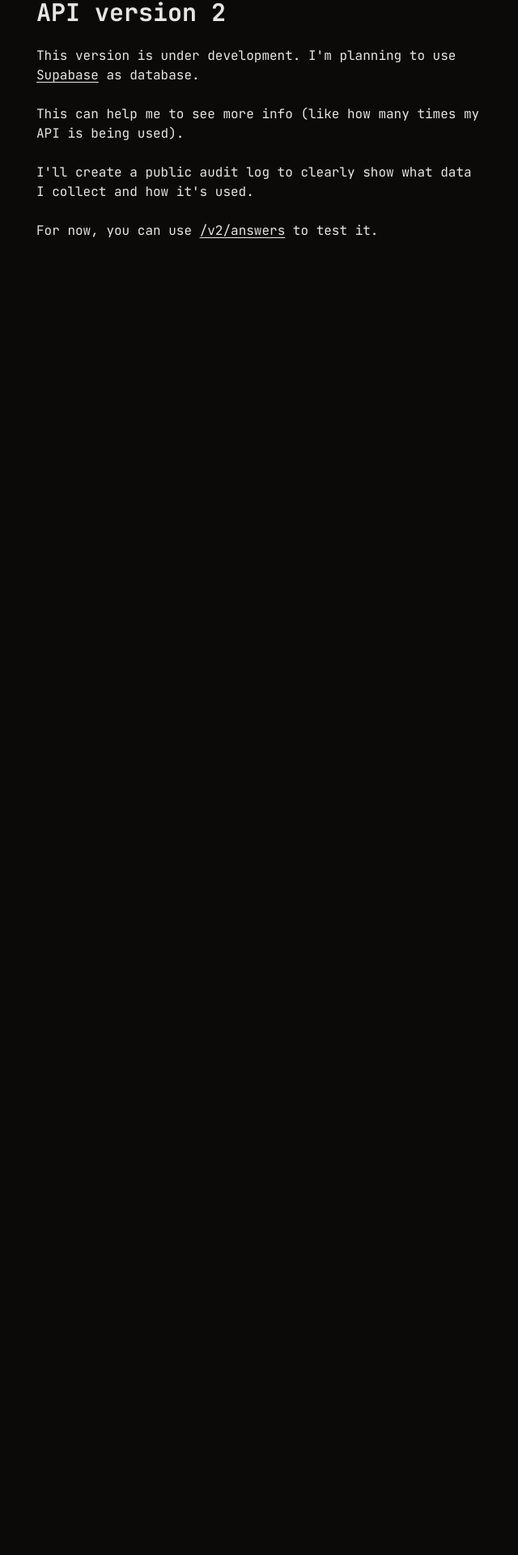
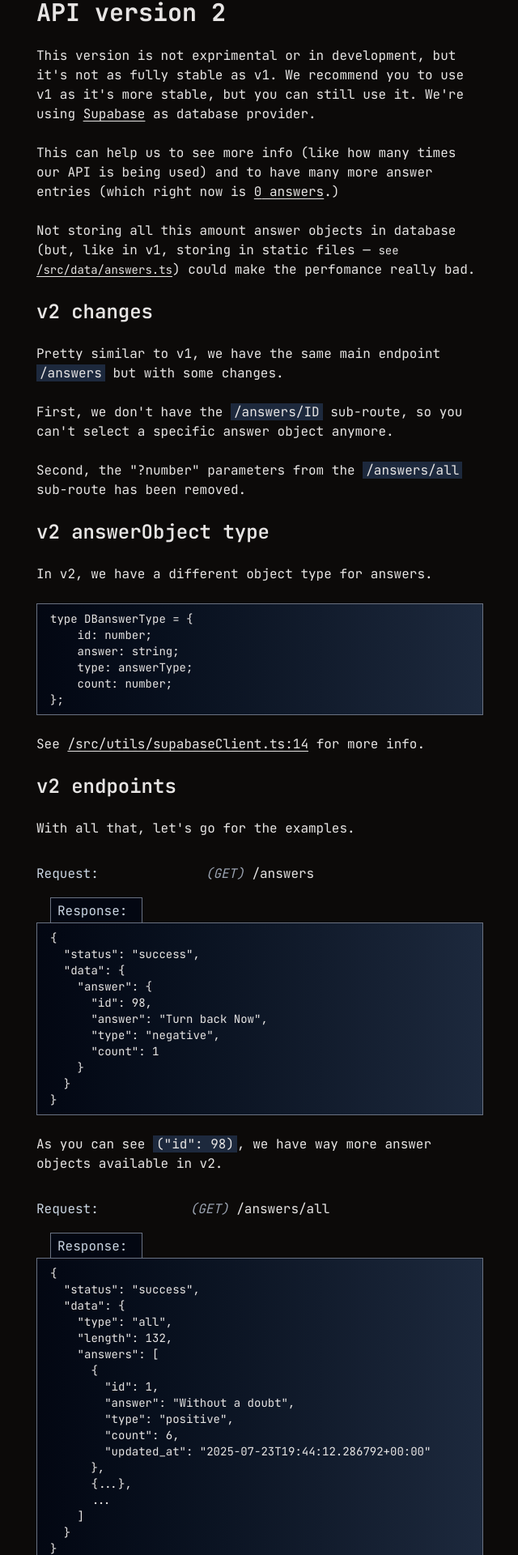
Before and after one commit to 8-Magic/8-magic-api, a Next.js app: page /v2 in a window 1280 px wide. Shown: the part 117-2037 px from the top of the page at 81% size, without its empty margins (319-959 px from the left). Before the commit the page ends 800 px from the top, so only its background shows below. Built offline with nearby package versions, Linux system fonts and the light colour scheme; no server answers; the database is empty.

Commit message:
update(docs): v2 page

```diff
--- a/src/app/v2/page.tsx
+++ b/src/app/v2/page.tsx
@@ -1,3 +1,4 @@
+import { getAllAnswersLength } from "@/utils/supabaseClient";
 import { Metadata } from "next";
 import Link from "next/link";
 
@@ -5,32 +6,127 @@ export const metadata: Metadata = {
 	title: "v2"
 };
 
-export default function Page() {
+export default async function Page() {
 	return (
 		<>
 			<h1 className="header-1">API version 2</h1>
 			<p>
-				This version is under development. I&apos;m planning to use{" "}
+				This version is not exprimental or in development, but it&apos;s not as
+				fully stable as v1. We recommend you to use v1 as it&apos;s more stable,
+				but you can still use it. We&apos;re using{" "}
 				<Link href="https://supabase.com" className="link">
 					Supabase
 				</Link>{" "}
-				as database.
+				as database provider.
 			</p>
 			<p>
-				This can help me to see more info (like how many times my API is being
-				used).
+				This can help us to see more info (like how many times our API is being
+				used) and to have many more answer entries (which right now is{" "}
+				<Link href="/v2/answers/all" className="link">
+					{(await getAllAnswersLength()).all} answers
+				</Link>
+				.)
 			</p>
 			<p>
-				I&apos;ll create a public audit log to clearly show what data I collect
-				and how it&apos;s used.
+				Not storing all this amount answer objects in database (but, like in v1,
+				storing in static files &mdash;{" "}
+				<span className="text-sm">
+					see{" "}
+					<Link
+						href="https://github.com/8-Magic/8-magic-api/blob/main/src/data/answers.ts"
+						className="link"
+					>
+						/src/data/answers.ts
+					</Link>
+				</span>
+				) could make the perfomance really bad.
+			</p>
+			<h2 className="header-2">v2 changes</h2>
+			<p>
+				Pretty similar to v1, we have the same main endpoint{" "}
+				<code className="mono code-line">/answers</code> but with some changes.
 			</p>
 			<p>
-				For now, you can use{" "}
-				<Link className="link" href="/v2/answers">
-					/v2/answers
+				First, we don&apos;t have the{" "}
+				<code className="mono code-line">/answers/ID</code> sub-route, so you
+				can&apos;t select a specific answer object anymore.
+			</p>
+			<p>
+				Second, the &quot;?number&quot; parameters from the{" "}
+				<code className="mono code-line">/answers/all</code> sub-route has been
+				removed.
+			</p>
+			<h2 className="header-2">v2 answerObject type</h2>
+			<p>In v2, we have a different object type for answers.</p>
+			<pre className="code-block" aria-details="before-false">
+				{`type DBanswerType = {
+	id: number;
+	answer: string;
+	type: answerType;
+	count: number;
+};`}
+			</pre>
+			<p>
+				See{" "}
+				<Link
+					href="https://github.com/8-Magic/8-magic-api/blob/main/src/utils/supabaseClient.ts"
+					className="link"
+				>
+					/src/utils/supabaseClient.ts:14
 				</Link>{" "}
-				to test it.
+				for more info.
 			</p>
+			<h2 className="header-2">v2 endpoints</h2>
+			<p>With all that, let&apos;s go for the examples.</p>
+			<p className="endpoint">
+				<span className="grayit">(GET)</span> /answers
+			</p>
+			<pre className="code-block">
+				{`{
+  "status": "success",
+  "data": {
+    "answer": {
+      "id": 98,
+      "answer": "Turn back Now",
+      "type": "negative",
+      "count": 1
+    }
+  }
+}`}
+			</pre>
+			<p>
+				As you can see <span className="code-line">(&quot;id&quot;: 98)</span>,
+				we have way more answer objects available in v2.
+			</p>
+			<p className="endpoint">
+				<span className="grayit">(GET)</span> /answers/all
+			</p>
+			<pre className="code-block">
+				{`{
+  "status": "success",
+  "data": {
+    "type": "all",
+    "length": 132,
+    "answers": [
+      {
+        "id": 1,
+        "answer": "Without a doubt",
+        "type": "positive",
+        "count": 6,
+        "updated_at": "2025-07-23T19:44:12.286792+00:00"
+      },
+      {...},
+	  ...
+	]
+  }
+}`}
+			</pre>
+			<p>You&apos;ll receive all answers in an array</p>
+			<p>You can also specify &quot;?type | ?t&quot; on this subroute.</p>
+			<p className="endpoint">
+				<span className="grayit">(GET)</span> /answers/all?t=positive
+			</p>
+			<pre className="code-block">Why don&apos;t you try it yourself?</pre>
 		</>
 	);
 }
```
